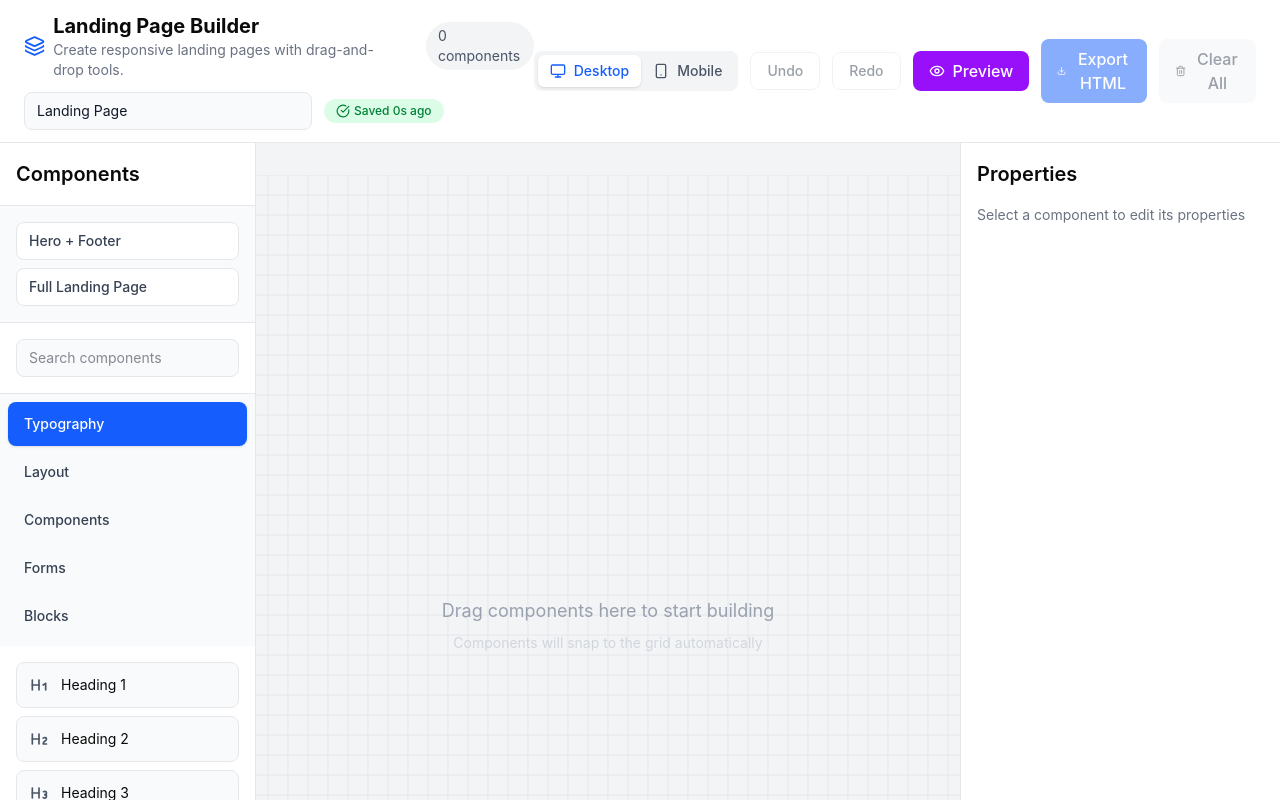
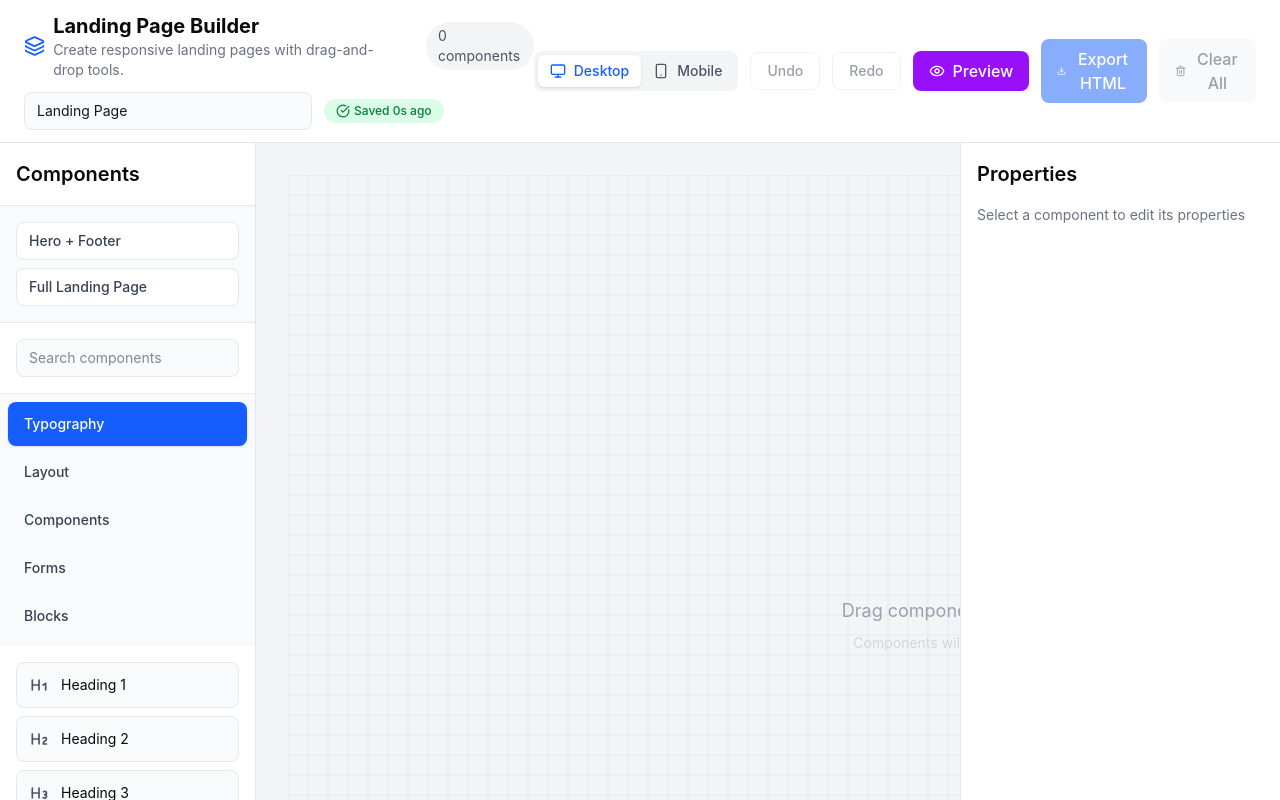
Before and after one commit to sanixstudio/app-builder, a React (Vite) app: page / in a window 1280 px wide. Built offline with nearby package versions, Linux system fonts and the light colour scheme.

Commit message:
feat: refactor Canvas component layout and improve styling for better responsiveness

```diff
--- a/src/app/components/Canvas.tsx
+++ b/src/app/components/Canvas.tsx
@@ -1,6 +1,6 @@
 import { ComponentInstance } from "../types";
 import { CanvasComponent } from "./CanvasComponent";
-import { useRef, useState } from "react";
+import { useRef } from "react";
 import { GRID_SIZE } from "../../config/builder";
 
 interface CanvasProps {
@@ -15,7 +15,9 @@ interface CanvasProps {
   onDrop: (e: React.DragEvent<HTMLDivElement>) => void;
   onDragOver: (e: React.DragEvent<HTMLDivElement>) => void;
   onDragLeave: () => void;
-  onSnappingGuidesChange: (guides: { vertical?: number; horizontal?: number } | null) => void;
+  onSnappingGuidesChange: (
+    guides: { vertical?: number; horizontal?: number } | null,
+  ) => void;
   onMoveComponent: (id: string, x: number, y: number) => void;
   onResizeComponent: (id: string, width: number, height: number) => void;
   viewport: "desktop" | "mobile";
@@ -47,8 +49,8 @@ export function Canvas({
     components.reduce(
       (max, component) =>
         Math.max(max, component.position.y + component.size.height + GRID_SIZE),
-      0
-    ) + canvasExpansion
+      0,
+    ) + canvasExpansion,
   );
 
   const handleCanvasClick = (e: React.MouseEvent) => {
@@ -78,7 +80,7 @@ export function Canvas({
         y2={contentHeight}
         stroke="#e5e7eb"
         strokeWidth="1"
-      />
+      />,
     );
   }
 
@@ -94,16 +96,23 @@ export function Canvas({
         y2={y}
         stroke="#e5e7eb"
         strokeWidth="1"
-      />
+      />,
     );
   }
 
   return (
-    <div className="flex-1 bg-gray-100 p-8 overflow-auto flex items-start justify-center">
-      <div className="relative">
+    <div className="flex-1 overflow-auto bg-gray-100">
+      <div className="flex min-w-fit items-start justify-center p-8">
+        <div
+          className="relative"
+          style={{
+            width: viewportSize.width,
+            minWidth: viewportSize.width,
+          }}
+        >
           {/* Grid SVG */}
           <svg
-          className="absolute inset-0 pointer-events-none"
+            className="pointer-events-none absolute inset-0"
             width={viewportSize.width}
             height={contentHeight}
             style={{ zIndex: 0 }}
@@ -114,7 +123,7 @@ export function Canvas({
           {/* Canvas area */}
           <div
             ref={canvasRef}
-          className="canvas-area relative bg-transparent rounded-lg"
+            className="canvas-area relative rounded-lg bg-transparent"
             onDrop={onDrop}
             onDragOver={onDragOver}
             onDragLeave={onDragLeave}
@@ -126,18 +135,18 @@ export function Canvas({
             }}
           >
             {viewport === "mobile" && (
-            <div className="absolute -top-3 left-1/2 -translate-x-1/2 bg-gray-800 text-white text-xs px-2 py-1 rounded-t-md z-10">
+              <div className="absolute -top-3 left-1/2 z-10 -translate-x-1/2 rounded-t-md bg-gray-800 px-2 py-1 text-xs text-white">
                 {viewportSize.width}px
               </div>
             )}
 
             {components.length === 0 ? (
-            <div className="absolute inset-0 flex items-center justify-center z-10">
+              <div className="absolute inset-0 z-10 flex items-center justify-center">
                 <div className="text-center">
-                <div className="text-gray-400 text-lg mb-2">
+                  <div className="mb-2 text-lg text-gray-400">
                     Drag components here to start building
                   </div>
-                <div className="text-gray-300 text-sm">
+                  <div className="text-sm text-gray-300">
                     Components will snap to the grid automatically
                   </div>
                 </div>
@@ -163,10 +172,9 @@ export function Canvas({
               ))
             )}
 
-          {/* Drag preview */}
             {dragPreview && (
               <div
-              className="absolute border-2 border-dashed border-blue-400 bg-blue-50 bg-opacity-30 pointer-events-none z-20"
+                className="pointer-events-none absolute z-20 border-2 border-dashed border-blue-400 bg-blue-50 bg-opacity-30"
                 style={{
                   left: `${dragPreview.x}px`,
                   top: `${dragPreview.y}px`,
@@ -176,10 +184,9 @@ export function Canvas({
               />
             )}
 
-          {/* Canvas expansion indicator */}
             {canvasExpansion > 0 && (
               <div
-              className="absolute border-2 border-dashed border-green-400 bg-green-50 bg-opacity-50 pointer-events-none z-20"
+                className="pointer-events-none absolute z-20 border-2 border-dashed border-green-400 bg-green-50 bg-opacity-50"
                 style={{
                   left: 0,
                   top: contentHeight - canvasExpansion,
@@ -187,34 +194,33 @@ export function Canvas({
                   height: `${canvasExpansion}px`,
                 }}
               >
-              <div className="flex items-center justify-center h-full text-green-600 text-sm font-medium">
+                <div className="flex h-full items-center justify-center text-sm font-medium text-green-600">
                   New Canvas Area
                 </div>
               </div>
             )}
 
-          {/* Snapping guides */}
             {snappingGuides && (
               <>
                 {snappingGuides.vertical !== undefined && (
                   <div
-                  className="absolute bg-red-500 opacity-75 pointer-events-none z-30"
+                    className="pointer-events-none absolute z-30 bg-red-500 opacity-75"
                     style={{
                       left: `${snappingGuides.vertical}px`,
                       top: 0,
-                    width: '1px',
+                      width: "1px",
                       height: `${contentHeight}px`,
                     }}
                   />
                 )}
                 {snappingGuides.horizontal !== undefined && (
                   <div
-                  className="absolute bg-red-500 opacity-75 pointer-events-none z-30"
+                    className="pointer-events-none absolute z-30 bg-red-500 opacity-75"
                     style={{
                       left: 0,
                       top: `${snappingGuides.horizontal}px`,
                       width: `${viewportSize.width}px`,
-                    height: '1px',
+                      height: "1px",
                     }}
                   />
                 )}
@@ -223,5 +229,6 @@ export function Canvas({
           </div>
         </div>
       </div>
+    </div>
   );
 }
```
Lines whose indentation alone changed are shown as unchanged.
